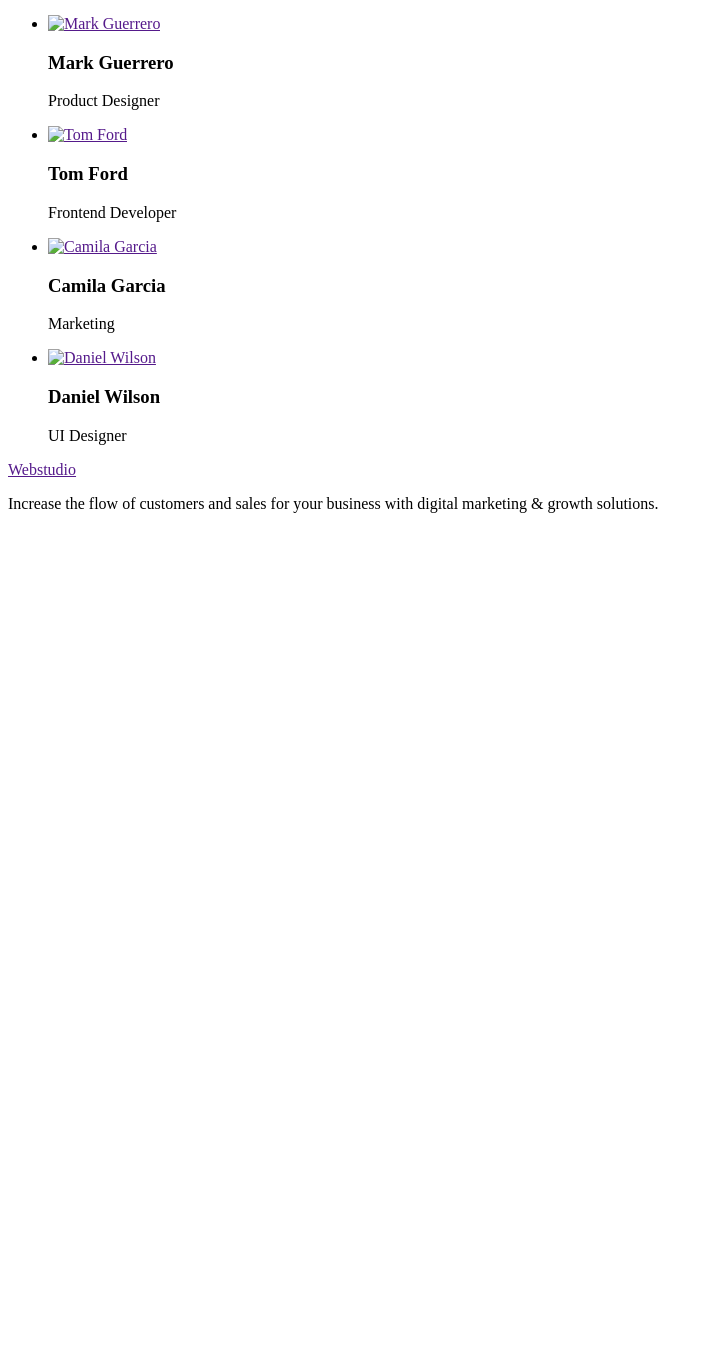
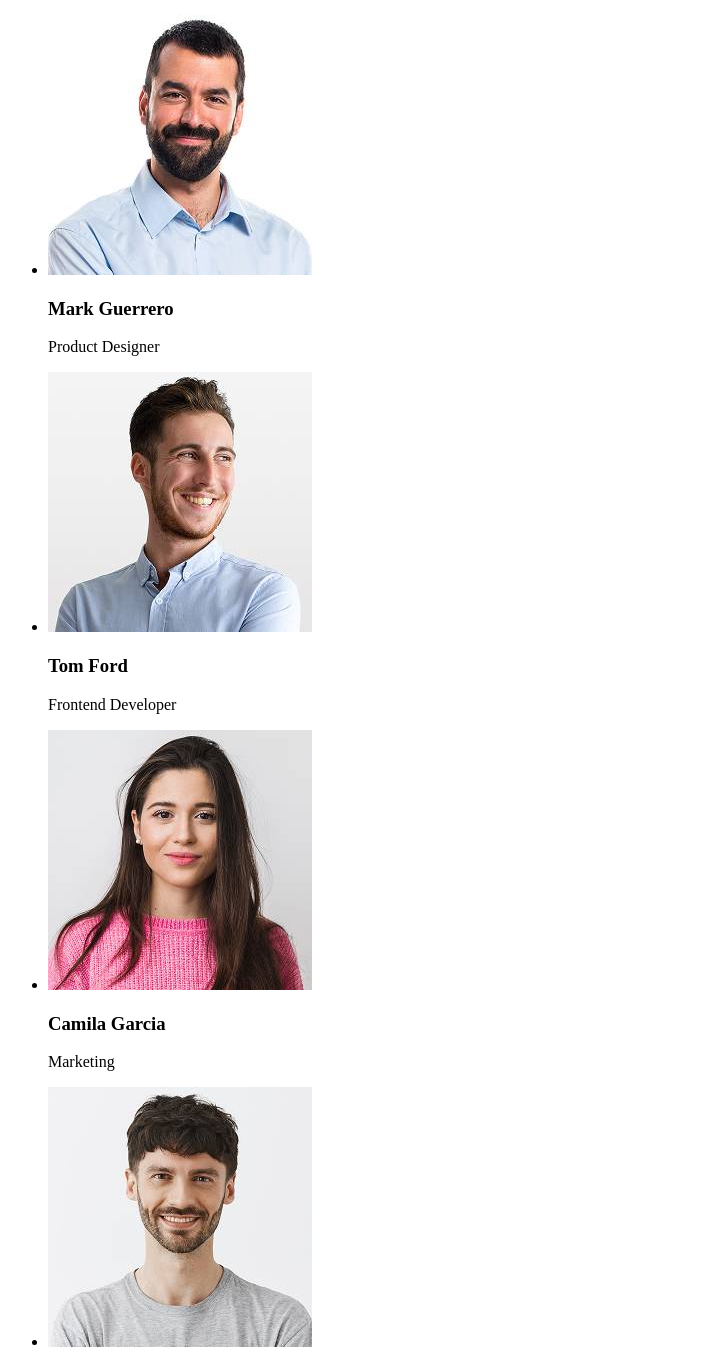
Before and after one commit to ValeriiBrykalov7/goit-markup-hw-01, a plain HTML site: page index.html in a window 1280 px wide. Shown: the part 640-1993 px from the top of the page, without its empty margins (0-713 px from the left). Before the commit the page ends 1169 px from the top, so only its background shows below. Drawn offline with Linux system fonts and the light colour scheme.

Commit message:
update html file, add images

```diff
--- a/index.html
+++ b/index.html
@@ -7,22 +7,23 @@
   </head>
   <body>
     <header>
-      <a href="">Webstudio</a>
       <nav>
+        <a href="#">Webstudio</a>
+
         <ul>
-          <li><a href="">Studio</a></li>
-          <li><a href="">Portfolio</a></li>
-          <li><a href="">Contacts</a></li>
+          <li><a href="#">Studio</a></li>
+          <li><a href="#">Portfolio</a></li>
+          <li><a href="#">Contacts</a></li>
         </ul>
       </nav>
       <address>
         <a href="mailto:info@devstudio.com">info@devstudio.com</a><br />
-        <a href="tel:+11 (000) 111-11-11">+11 (000) 111-11-11</a>
+        <a href="tel:+110001111111">+11 (000) 111-11-11</a>
       </address>
     </header>
     <main>
       <h1>Effective Solutions for Your Business</h1>
-      <button type="">Order service</button>
+      <button type="button">Order service</button>
       <section>
         <ul>
           <li>
@@ -59,22 +60,46 @@
         <h2>Our team</h2>
         <ul>
           <li>
-            <a href=""><img src="" alt="Mark Guerrero" width="" height="" /></a>
+            <a href="#"
+              ><img
+                src="images/mark-guerrero-product-designer.jpg"
+                alt="Portrait of Mark Guerrero. Product-designer"
+                width="264"
+                height="260"
+            /></a>
             <h3>Mark Guerrero</h3>
             <p>Product Designer</p>
           </li>
           <li>
-            <a href=""><img src="" alt="Tom Ford" width="" height="" /></a>
+            <a href="#"
+              ><img
+                src="images/tom-ford-front-end-developer.jpg"
+                alt="Portrait of Tom Ford. Frontend-developer"
+                width="264"
+                height="260"
+            /></a>
             <h3>Tom Ford</h3>
             <p>Frontend Developer</p>
           </li>
           <li>
-            <a href=""><img src="" alt="Camila Garcia" width="" height="" /></a>
+            <a href="#"
+              ><img
+                src="images/camila-garcia-marketing.jpg"
+                alt="Portrait of Camila Garcia. Marketing."
+                width="264"
+                height="260"
+            /></a>
             <h3>Camila Garcia</h3>
             <p>Marketing</p>
           </li>
           <li>
-            <a href=""><img src="" alt="Daniel Wilson" width="" height="" /></a>
+            <a href="#"
+              ><img
+                src="images/daniel-wilson-ui-designer.jpg"
+                alt="Portrait of Daniel Wilson. UI-designer"
+                width="264"
+                height="260"
+            /></a>
             <h3>Daniel Wilson</h3>
             <p>UI Designer</p>
           </li>
@@ -82,7 +107,7 @@
       </section>
     </main>
     <footer>
-      <a href="">Webstudio</a>
+      <a href="#">Webstudio</a>
       <p>
         Increase the flow of customers and sales for your business with digital
         marketing & growth solutions.
```
Also changed, not shown: images/camila-garcia-marketing.jpg (added), images/daniel-wilson-ui-designer.jpg (added), images/mark-guerrero-product-designer.jpg (added), images/tom-ford-front-end-developer.jpg (added), 1 other file.
